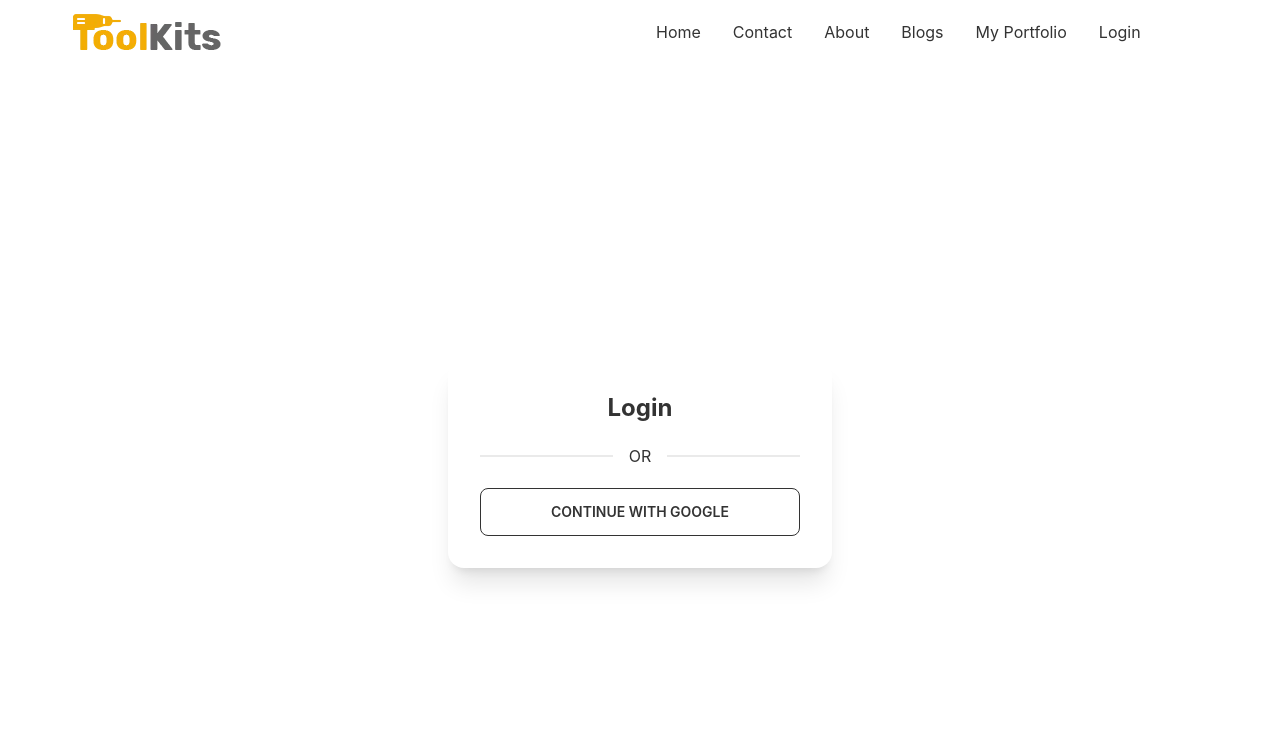
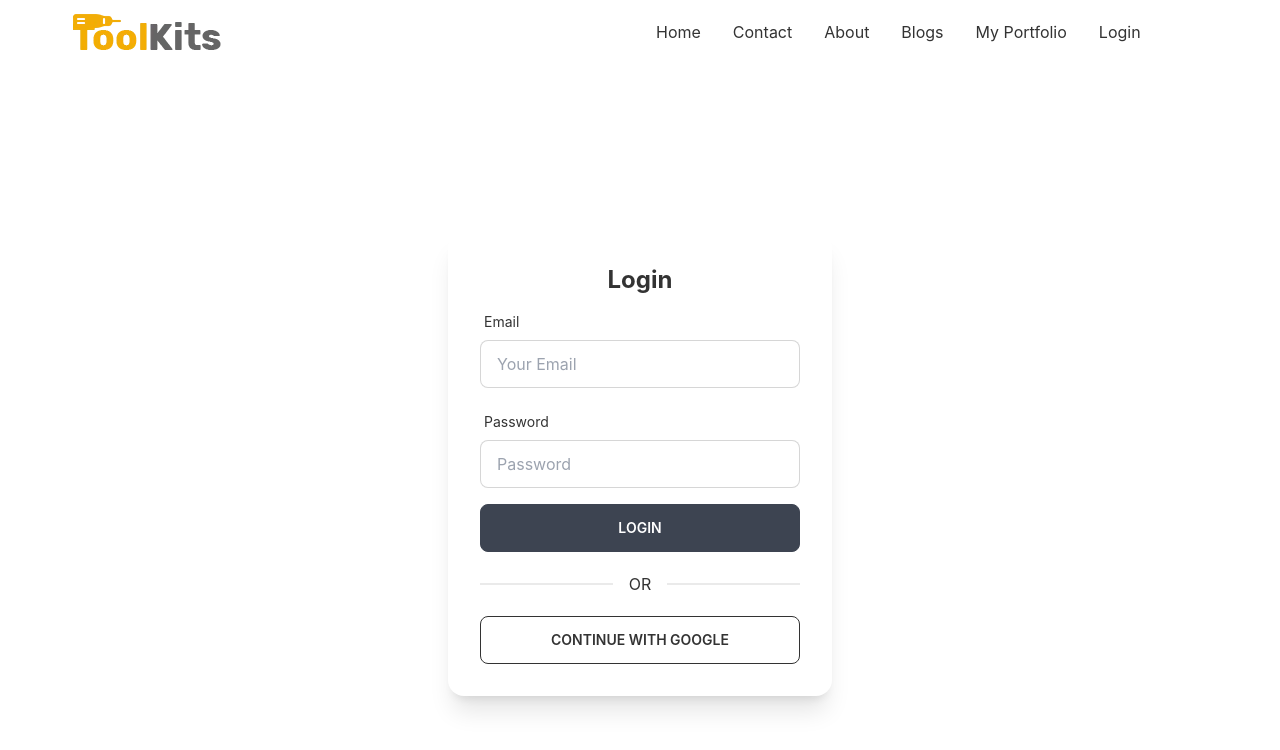
Before and after one commit to jrtanmoy/-manufacturer-website-client-side, a React (Create React App) app: page /login in a window 1280 px wide. Shown: the top 750 px of the page. Built offline with nearby package versions, Linux system fonts and the light colour scheme; no server answers.

Commit message:
simple login form using react form hook

```diff
--- a/package.json
+++ b/package.json
@@ -11,6 +11,7 @@
     "react": "^18.1.0",
     "react-dom": "^18.1.0",
     "react-firebase-hooks": "^5.0.3",
+    "react-hook-form": "^7.31.2",
     "react-router-dom": "^6.3.0",
     "react-scripts": "5.0.1",
     "web-vitals": "^2.1.4"
--- a/src/Pages/Login/Login.js
+++ b/src/Pages/Login/Login.js
@@ -1,28 +1,87 @@
 import React from 'react';
 import { useSignInWithGoogle } from 'react-firebase-hooks/auth';
 import auth from '../../firebase.init';
+import { useForm } from "react-hook-form";
 
 const Login = () => {
     const [signInWithGoogle, user, loading, error] = useSignInWithGoogle(auth);
+    const { register, formState: { errors }, handleSubmit } = useForm();
 
     if (user) {
         console.log(user);
     }
+
+    const onSubmit = data => {
+        console.log(data);
+    }
+
     return (
         <div className='flex h-screen justify-center items-center'>
             <div className="card w-96 bg-base-100 shadow-xl">
                 <div className="card-body">
                     <h2 className="text-center text-2xl font-bold">Login</h2>
+                    <form onSubmit={handleSubmit(onSubmit)}>
 
+                        <div class="form-control w-full max-w-xs">
+                            <label class="label">
+                                <span class="label-text">Email</span>
+                            </label>
+                            <input
+                                type="email"
+                                placeholder="Your Email"
+                                class="input input-bordered w-full max-w-xs"
+                                {...register("email", {
+                                    required: {
+                                        value: true,
+                                        message: 'Email is Required'
+                                    },
+                                    pattern: {
+                                        value: /[a-z0-9]+@[a-z]+\.[a-z]{2,3}/,
+                                        message: 'Provide a valid Email'
+                                    }
+                                })}
+                            />
+                            <label class="label">
+                                {errors.email?.type === 'required' && <span class="label-text-alt text-red-500">{errors.email.message}</span>}
+                                {errors.email?.type === 'pattern' && <span class="label-text-alt text-red-500">{errors.email.message}</span>}
+                            </label>
+                        </div>
+                        <div class="form-control w-full max-w-xs">
+                            <label class="label">
+                                <span class="label-text">Password</span>
+                            </label>
+                            <input
+                                type="password"
+                                placeholder="Password"
+                                class="input input-bordered w-full max-w-xs"
+                                {...register("password", {
+                                    required: {
+                                        value: true,
+                                        message: 'Password is Required'
+                                    },
+                                    minLength: {
+                                        value: 6,
+                                        message: 'Must be 6 characters or longer'
+                                    }
+                                })}
+                            />
+                            <label class="label">
+                                {errors.password?.type === 'required' && <span class="label-text-alt text-red-500">{errors.password.message}</span>}
+                                {errors.password?.type === 'minLength' && <span class="label-text-alt text-red-500">{errors.password.message}</span>}
+                            </label>
+                        </div>
+
+
+                        <input className='btn w-full max-w-xs text-white' type="submit" value="Login" />
+                    </form>
                     <div className="divider">OR</div>
                     <button
                         onClick={() => signInWithGoogle()}
                         className="btn btn-outline"
-                    >Continue with Google
-                    </button>
+                    >Continue with Google</button>
                 </div>
             </div>
-        </div>
+        </div >
     );
 };
 
```
Also changed, not shown: 1 other file (tests, documents, lock files or other folders).
